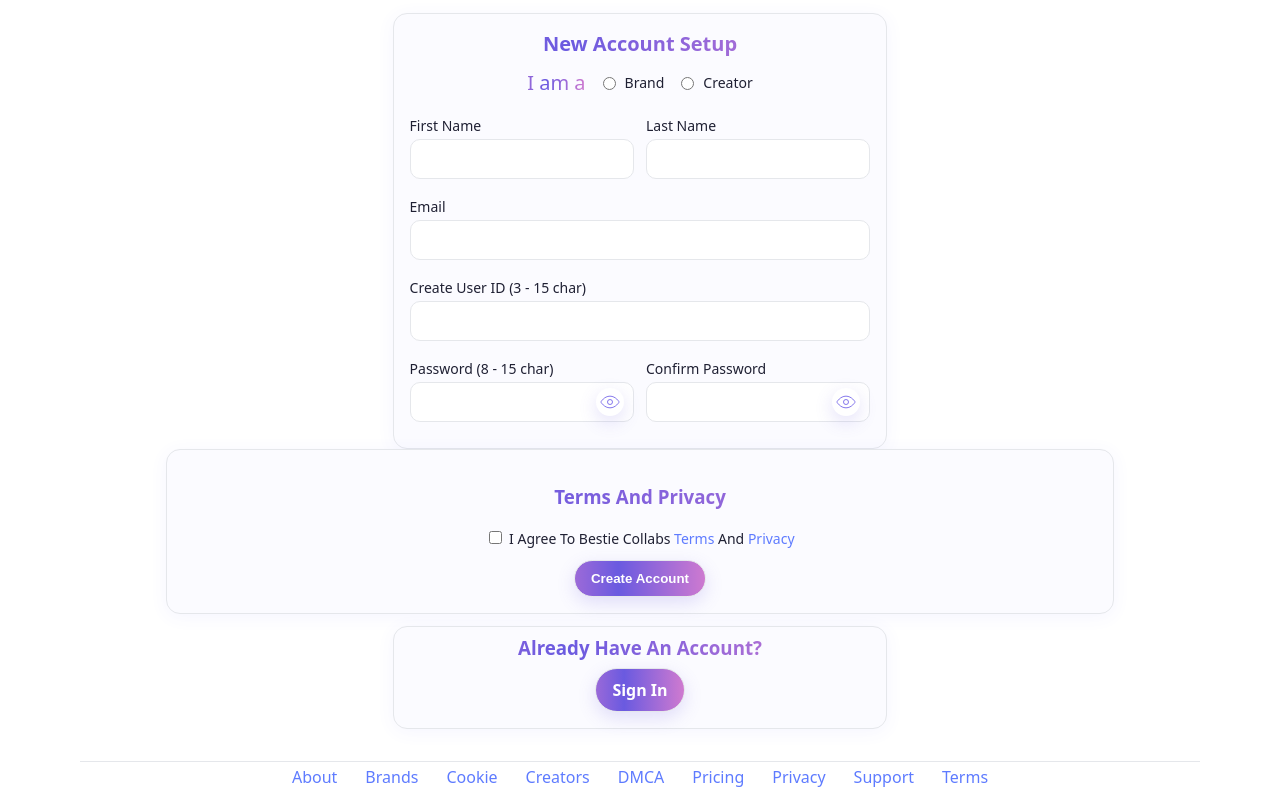
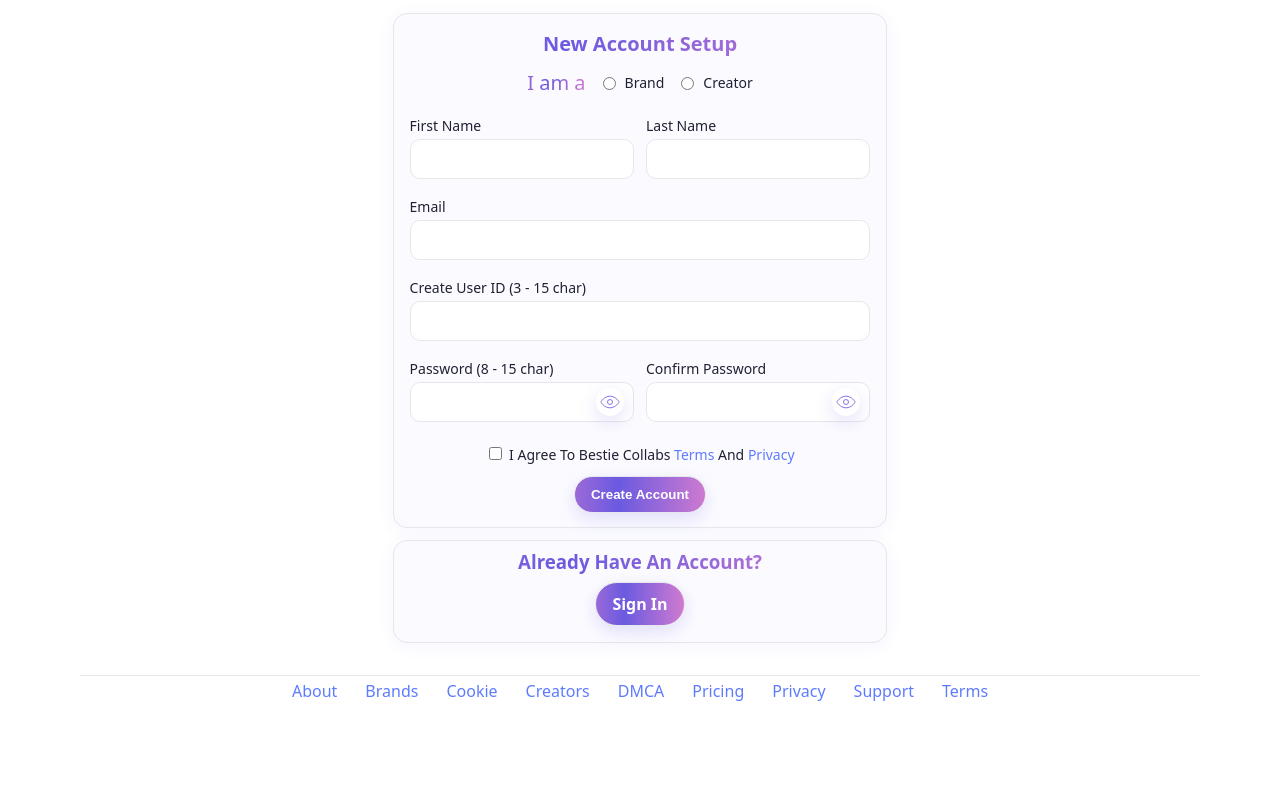
Before and after one commit to bestiecollabs/bc, a plain HTML site: page signup/index.html in a window 1280 px wide. Shown: the part 198-990 px from the top of the page. After the commit the page ends 904 px from the top, so only its background shows below. Drawn offline with Linux system fonts and the light colour scheme; no server answers.

Commit message:
signup: move Terms & Privacy into New Account Setup card; remove extra terms-card

```diff
--- a/signup/index.html
+++ b/signup/index.html
@@ -94,19 +94,15 @@
 
           <div style="grid-column:1 / -1"><div id="form_error" class="alert" style="display:none"></div></div>
         </div>
-      </article>
 
-      <!-- 10% wider too; Create Account stays inside -->
-      <article class="card subcard auth-card" id="terms-card">
-  <h3 class="funtext center">Terms And Privacy</h3>
 <div class="center">
   <label class="agree-row"><input type="checkbox" id="agree" required> <span class="agree-text">I Agree To Bestie Collabs <a href="/terms/">Terms</a> And <a href="/privacy/">Privacy</a></span></label>
 </div>
 <div class="center" style="margin-top:12px">
   <button class="btn btn-lg btn-fun" id="createBtn" type="button" disabled>Create Account</button>
-  </div>
-</article>
+</div></article>
 
+      <!-- 10% wider too; Create Account stays inside -->
 <article class="card auth-card" style="max-width:52.2%;min-width:340px;margin:12px auto 0;padding-top:8px">
         <h3 class="funtext" style="margin:0 0 8px;text-align:center">Already Have An Account?</h3>
         <div style="text-align:center">
```
Lines whose indentation alone changed are shown as unchanged.
